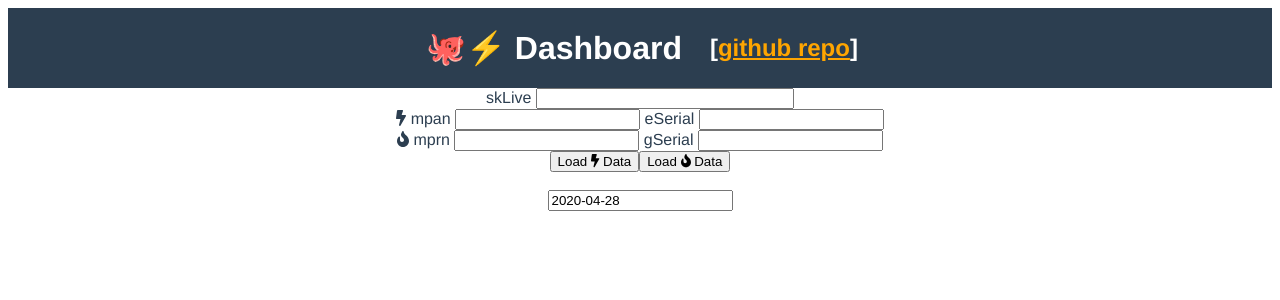
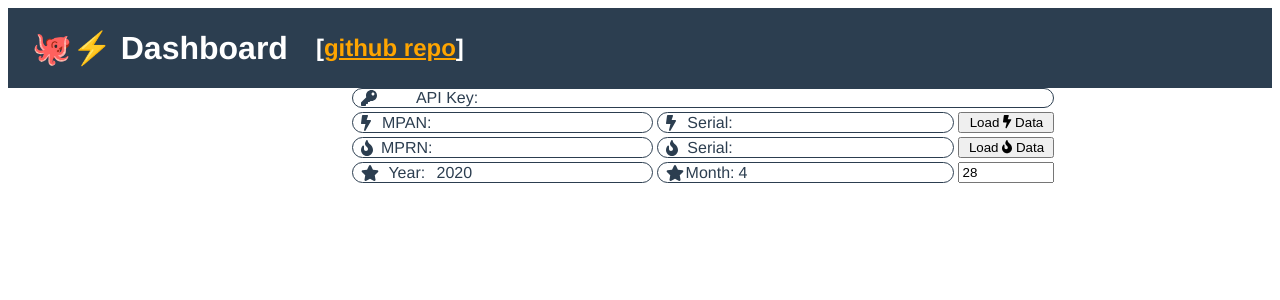
Before and after one commit to mxdvl/octopus, a Vue app: page / in a window 1280 px wide. Shown: the top 300 px of the page. Built offline with nearby package versions, Linux system fonts and the light colour scheme.

Commit message:
Further components

```diff
--- a/src/App.vue
+++ b/src/App.vue
@@ -7,31 +7,31 @@
     </header>
 
     <div id="inputs">
-      skLive <input v-model="skLive" type="text" style="width: 250px"><br>
+      <!-- skLive <input v-model="skLive" type="text" style="width: 250px"><br> -->
 
-      <font-awesome-icon icon="bolt" />
-      mpan <input v-model="mpan" type="text">
-      eSerial <input v-model="eSerial" type="text"><br>
+      <Input v-model="skLive" name="API Key" icon="key" style="grid-column: span 3"/>
 
-      <font-awesome-icon icon="fire" />
-      mprn <input v-model="mprn" type="text">
-      gSerial <input v-model="gSerial" type="text"><br>
+      <Input v-model="mpan" label="mpan" name="MPAN" icon="bolt" />
+      <Input v-model="eSerial" label="eSerial" name="Serial" icon="bolt" />
+      <button @click="tickleTheOctopus('electricity')">Load <font-awesome-icon icon="bolt" /> Data</button>
 
-      <button @click="tickleTheOctopus('electricity')">Load <font-awesome-icon icon="bolt" /> Data</button>
+      <Input v-model="mprn" label="mprn" name="MPRN" icon="fire" />
+      <Input v-model="gSerial" label="gSerial" name="Serial" icon="fire" />
       <button @click="tickleTheOctopus('gas')">Load <font-awesome-icon icon="fire" /> Data</button>
 
-      <br><br>
-
-      <input v-model="date" type="text">
+      <Input v-model="year" label="year" name="Year" icon="star" />
+      <Input v-model="month" label="month" name="Month" icon="star" />
+      <!-- <input v-model="month" type="number"> -->
+      <input v-model="day" type="number">
     </div>
 
-    <Calendar v-if="consumption.length" :today="today" :consumption="consumption"/>
+    <Calendar v-if="consumption.length" :today="today" :consumption="consumption" />
   </div>
 </template>
 
 <script>
-// import HelloWorld from './components/HelloWorld.vue'
 import Calendar from './components/Calendar.vue'
+import Input from './components/Input.vue'
 
 import { library } from '@fortawesome/fontawesome-svg-core'
 import { FontAwesomeIcon } from '@fortawesome/vue-fontawesome'
@@ -43,21 +43,32 @@ export default {
   name: 'App',
   components: {
     Calendar,
+    Input,
     'font-awesome-icon': FontAwesomeIcon,
   },
   data() {
     const today = new Date()
+
+    // console.log(today.getUTCYear())
+
     return {
       today,
-      date: today.toISOString().substring(0,10),
+      year: today.getFullYear(),
+      month: today.getMonth()+1,
+      day: today.getDate(),
 
-      // meters: null,
       skLive: null,
       mpan: null,
       eSerial: null,
       mprn: null,
       gSerial: null,
       consumption: [],
+    }
+  },
+  computed: {
+    date: function () {
+      const date = new Date(this.year, this.month-1, this.day, 11)
+      return date.toISOString().substring(0,10)
     }
   },
   mounted() {
@@ -183,7 +194,7 @@ header {
   font-size: 1rem;
   padding: 0.5em;
   display: flex;
-  justify-content: center;
+  justify-items: center;
   align-items: center;
   line-height: 1;
 
@@ -196,6 +207,17 @@ header {
   }
 }
 
+#inputs {
+  display: grid;
+  grid-template-columns: 1fr 1fr 6em;
+  gap: 0.25em;
+  margin: auto;
+
+  max-width: 36em;
+}
+
+
+
 a {
   color: orange;
 }
--- a/src/components/Calendar.vue
+++ b/src/components/Calendar.vue
@@ -1,6 +1,6 @@
 <template>
   <div class="calendar">
-    <h2>{{ today }}</h2>
+    <h2>{{ month }}</h2>
     <div class="boxes" v-if="days.length">
       <div
         class="box top"
@@ -35,6 +35,7 @@
         <!-- <div class="debug">{{day}}</div> -->
       </div>
     </div>
+    <div v-else>No data available!</div>
   </div>
 </template>
 
@@ -73,6 +74,10 @@
         return this.consumption.filter( e =>
           e.date.substring(5,7) === this.today.toISOString().substring(5,7)
         ).sort((a,b) => dateSort(a.date, b.date))
+      },
+      month: function () {
+        const months = ["January", "February", "March", "April", "May", "June", "July", "August", "Spetember", "October", "November", "December",]
+        return months[this.today.getMonth()] + " " + this.today.getFullYear()
       },
       max: function() {
         const max = {
--- /dev/null
+++ b/src/components/Input.vue
@@ -0,0 +1,69 @@
+<template>
+  <div class="input">
+      <font-awesome-icon :icon="icon" />
+      <label :for="label">{{ name }}: </label>
+      <input
+        :id="label" :value="value" ref="newVal" @input="update()" type="text"
+        autocorrect="off" autocapitalize="off" spellcheck="false"
+      >
+  </div>
+</template>
+
+<script>
+import { library } from '@fortawesome/fontawesome-svg-core'
+import { FontAwesomeIcon } from '@fortawesome/vue-fontawesome'
+import { faBolt, faFire, faKey, faStar } from '@fortawesome/free-solid-svg-icons'
+
+library.add(faBolt, faFire, faKey, faStar)
+
+export default {
+  components: {
+    'font-awesome-icon': FontAwesomeIcon,
+  },
+  props: {
+    label: String,
+    name: String,
+    value: String,
+    icon: String,
+  },
+  methods: {
+    update() {
+      this.$emit('input', this.$refs.newVal.value)
+    }
+  },
+}
+</script>
+
+<style scoped lang="scss">
+.input {
+  display: grid;
+  grid-template-columns: 1em 1fr 4fr;
+  gap: 0.25em;
+  align-items: center;
+  justify-items: space-between;
+
+  width: 100%;
+  border: 1px solid;
+  border-radius: 10em;
+  box-sizing: border-box;
+
+  padding: 0 0.5em;
+
+  &:hover {
+    color: orange;
+  }
+}
+
+input {
+  border: none;
+  background: transparent;
+  font: inherit;
+  color: inherit;
+  padding: 0;
+  line-height: 1;
+}
+
+label:hover {
+  cursor: pointer;
+}
+</style>
```
